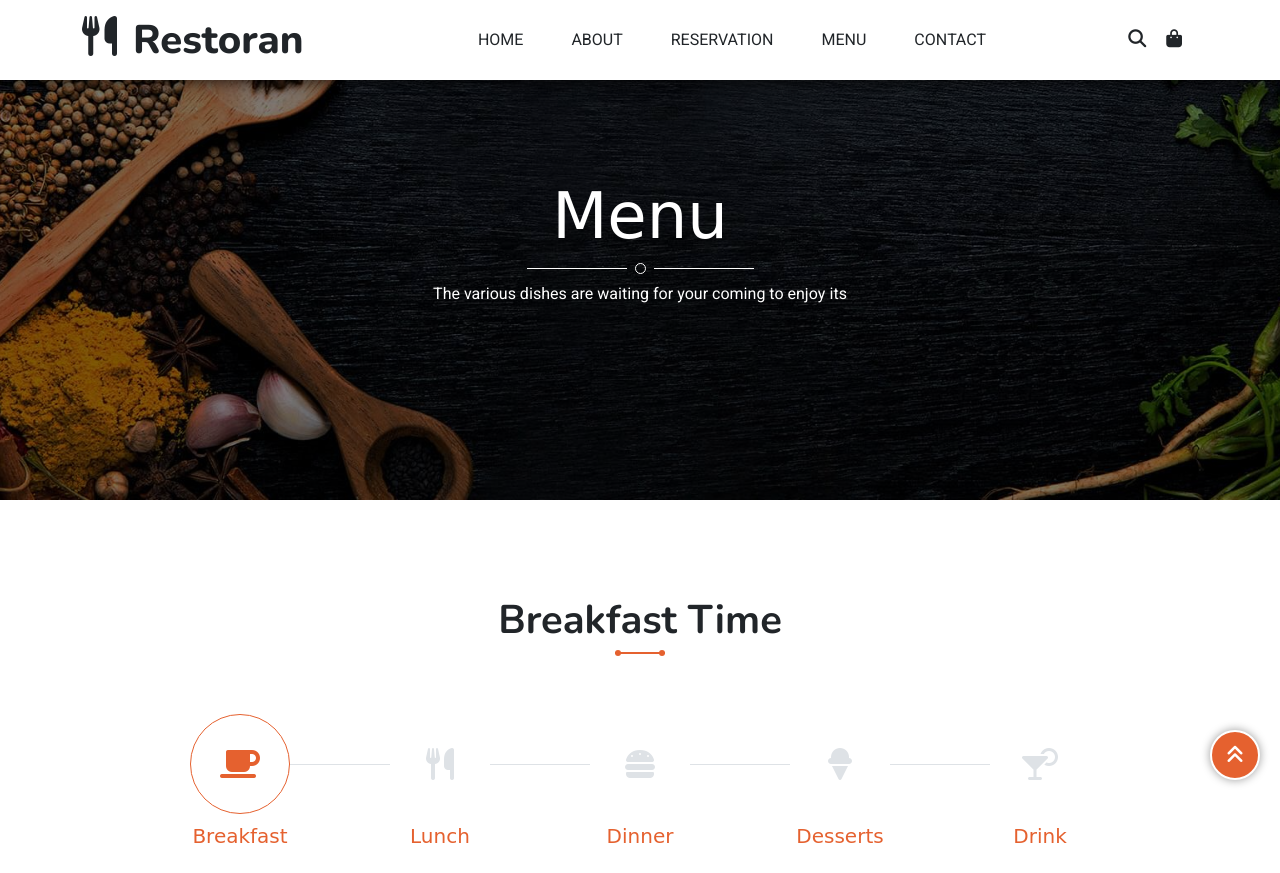
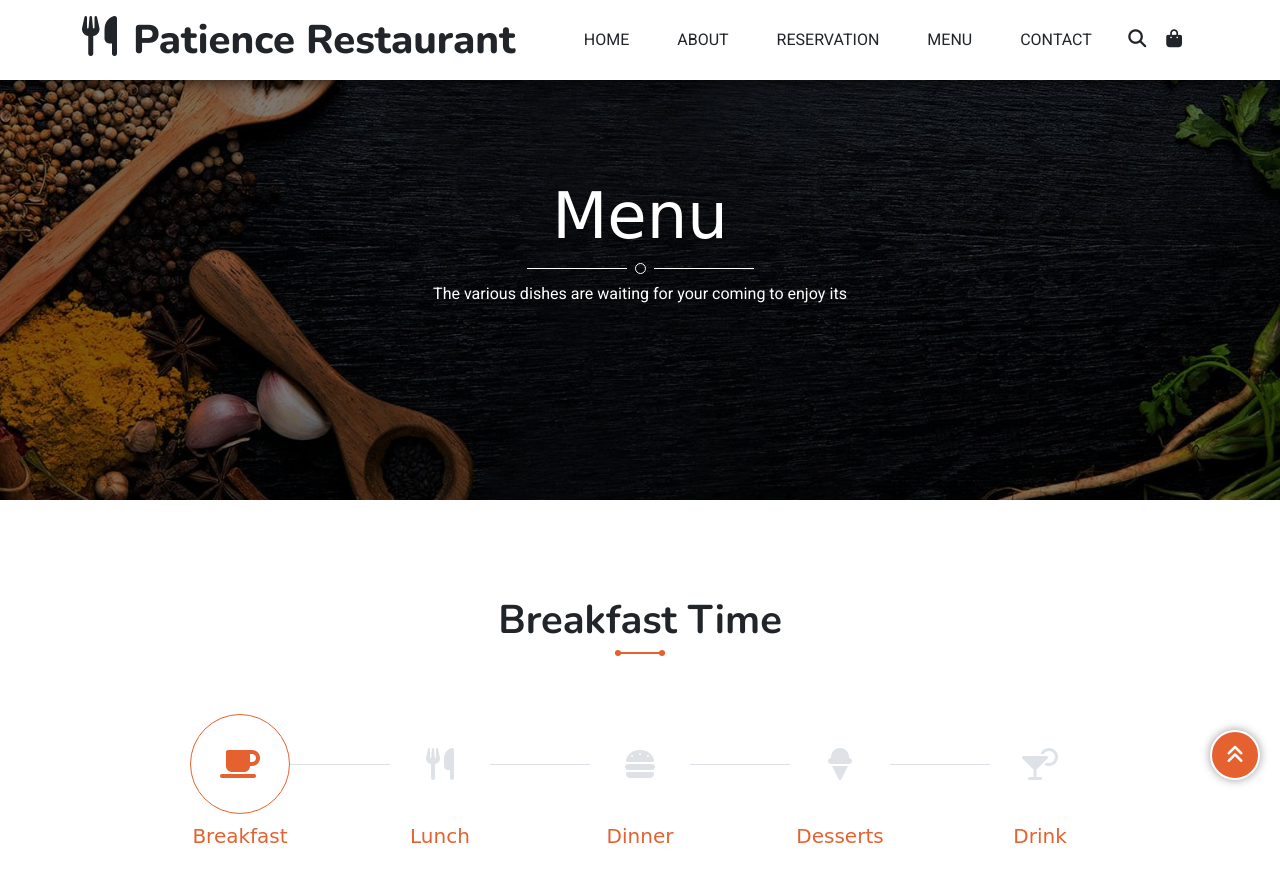
Before and after one commit to jllogic/PatienceRestaurant, a plain HTML site: page menu.html in a window 1280 px wide. Shown: the top 873 px of the page. Drawn offline with nearby package versions, Linux system fonts and the light colour scheme; a web font is replaced by a local one.

Commit message:
Modified Menu Site

```diff
--- a/menu.html
+++ b/menu.html
@@ -37,7 +37,7 @@
         <div class="logo">
           <a href="./index.html">
             <i class="fa fa-utensils me-3 text-dark"></i>
-            <h1 class="mb-0 text-dark">Restoran</h1>
+            <h1 class="mb-0 text-dark">Patience Restaurant</h1>
           </a>
         </div>
         <div class="menus">
```
